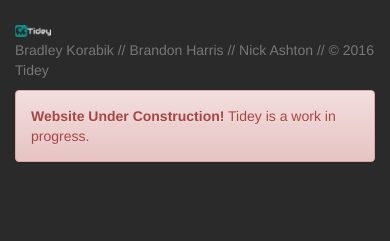
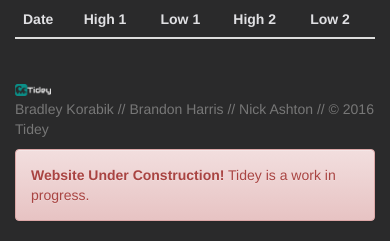
Before and after one commit to naashton/tidey, a PHP site: page /wrightsville.php in a window 390 px wide. Shown: the part 1887-2128 px from the top of the page. Before the commit the page ends 2049 px from the top, so only its background shows below. Run offline with PHP 8.4, Linux system fonts and the light colour scheme; data that the repository does not hold is empty; some libraries are stand-ins or nearby versions.

Commit message:
updated css and added table to wrightsville

```diff
--- a/web/css/main.css
+++ b/web/css/main.css
@@ -12,30 +12,18 @@
 }
 
 /* Color codes for adjustments for gray background */
-body {
-  background-color: #2a2a2b;
-}
+body { background-color: #2a2a2b; }
 
-p {
-  color: #E0E0E3;
-}
+p { color: #E0E0E3; }
 
-input {
-  color: black;
-}
+input { color: black; }
 
-legend {
-  color: #E0E0E3;
-}
+legend { color: #E0E0E3;}
 
-h2 {
-  color: #E0E0E3;
-}
+h2 { color: #E0E0E3; }
 
-h3 {
-  color: #E0E0E3;
-}
+h3 { color: #E0E0E3; }
 
-label {
-  color: #E0E0E3;
-}
+label { color: #E0E0E3; }
+
+th { color: #E0E0E3; }
--- a/web/wrightsville.php
+++ b/web/wrightsville.php
@@ -377,7 +377,7 @@
 								</div>
 							</div>
 							<div class="col-md-6">
-						<div id="watertemp"
+								<div id="watertemp">
 
 								</div>
 							</div>
@@ -389,9 +389,23 @@
 								</div>
 							</div>
 							<div class="col-md-6">
-						<div id="wind"
+								<div id="wind">
 
 								</div>
+							</div>
+						</tr>
+						<tr>
+							<div class="col-md-6">
+								<table class="table table-hover">
+							    <thead>
+							      <tr>
+							        <th>Date</th>
+							        <th>High 1</th>
+							        <th>Low 1</th>
+											<th>High 2</th>
+											<th>Low 2</th>
+							      </tr>
+							    </thead>
 							</div>
 						</tr>
 				  </table>
```
Lines whose indentation alone changed are shown as unchanged.
